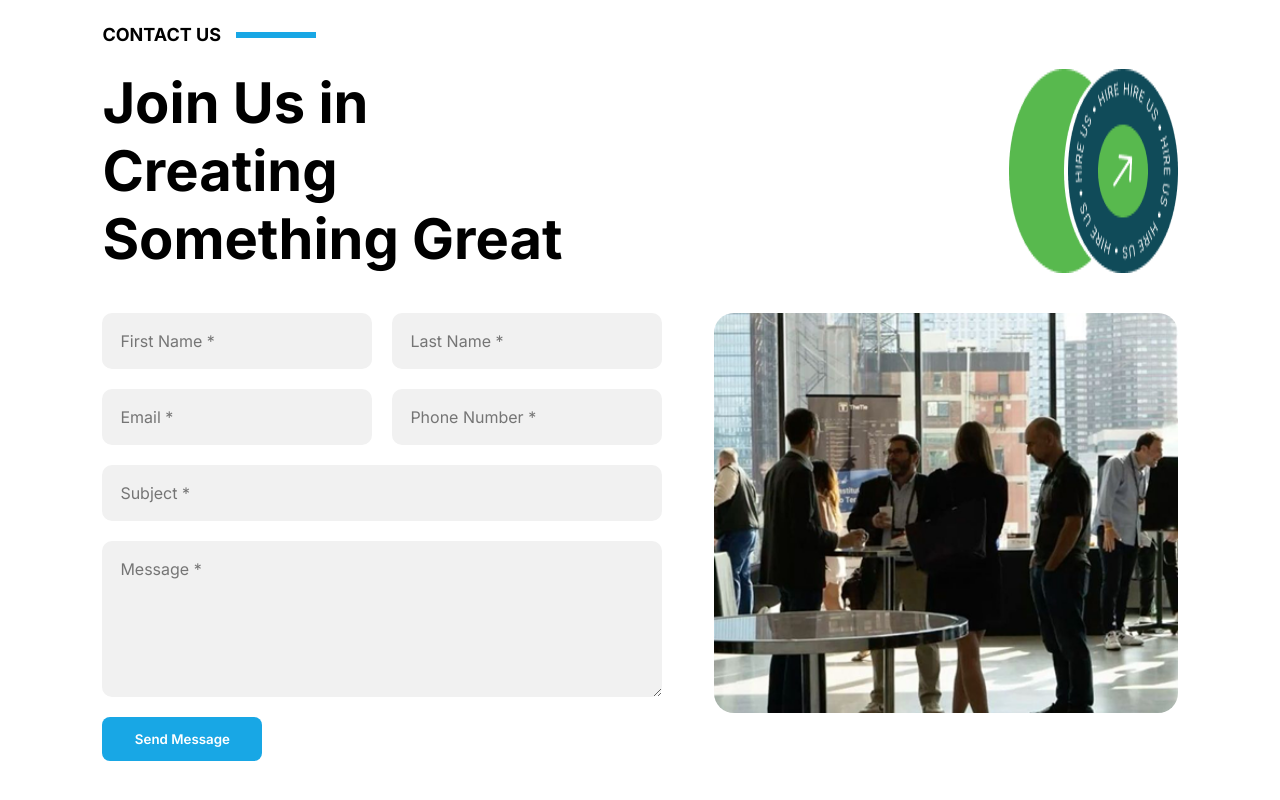
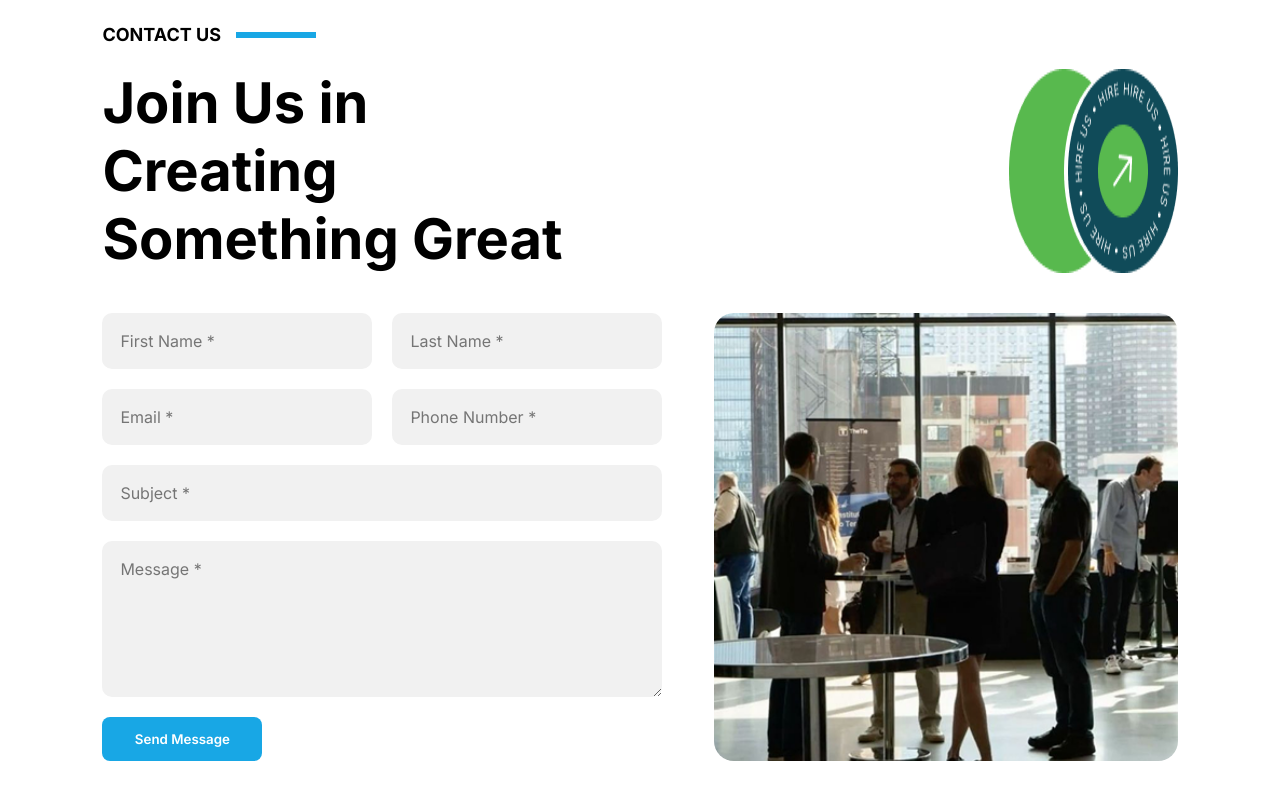
Before and after one commit to EvandroKaibara/MagellanGroup, a React (Vite) app: page /contact in a window 1280 px wide. Shown: the part 400-1200 px from the top of the page. Built offline with nearby package versions, Linux system fonts and the light colour scheme.

Commit message:
Desktop: Contact alignment

```diff
--- a/src/pages/contact/contact.module.css
+++ b/src/pages/contact/contact.module.css
@@ -35,7 +35,7 @@
 .containerContact{
     display: flex;
     justify-content: space-between;
-    align-items: flex-start;
+    align-items: stretch;
     gap: 4vw;
     padding: 0 8vw 10vh 8vw;
 }
@@ -81,11 +81,15 @@
 
 .imageArea{
     flex: 1;
+    position: relative;
+    min-height: 50vh;
 }
 
 .imageArea img{
+    position: absolute;
+    inset: 0;
     width: 100%;
-    height: 50vh;
+    height: 100%;
     border-radius: 20px;
     object-fit: cover;
 }
@@ -137,8 +141,8 @@
         gap: 40px;
     }
 
-    .imageArea img{
-        height: 40vh;
+    .imageArea{
+        min-height: 40vh;
     }
 
     .meet{
@@ -197,7 +201,7 @@
         width: 100%;
     }
 
-    .imageArea img{
+    .imageArea{
         display: none;
     }
 
```
